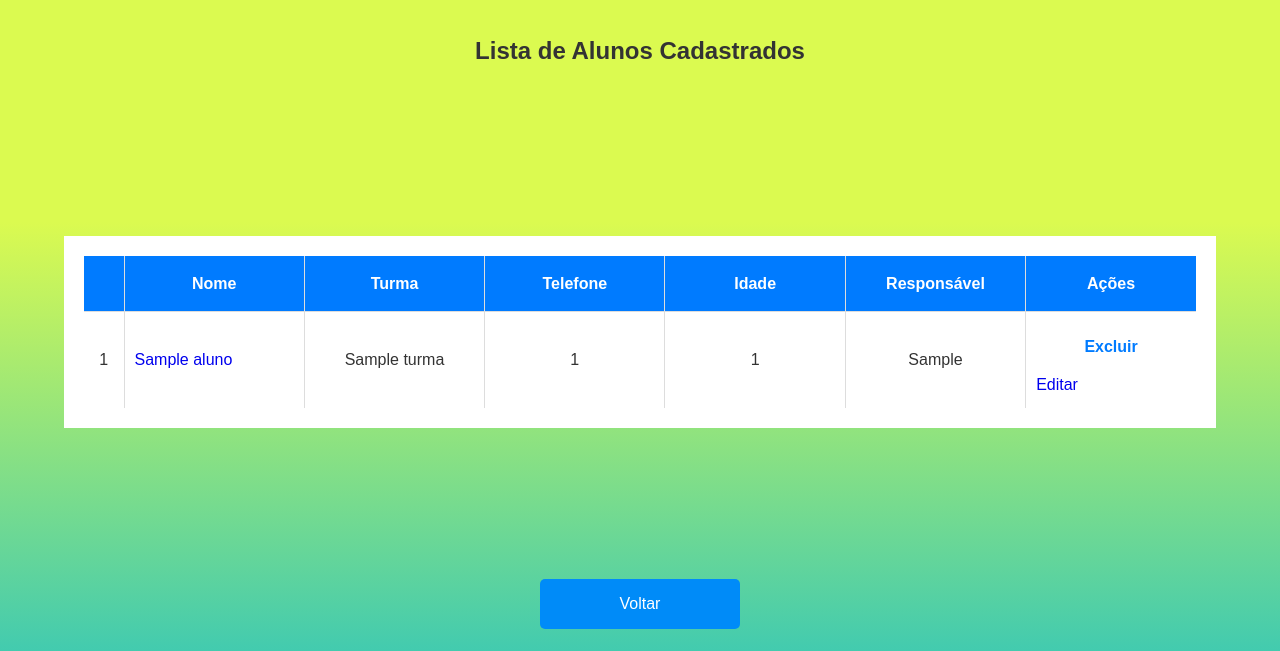
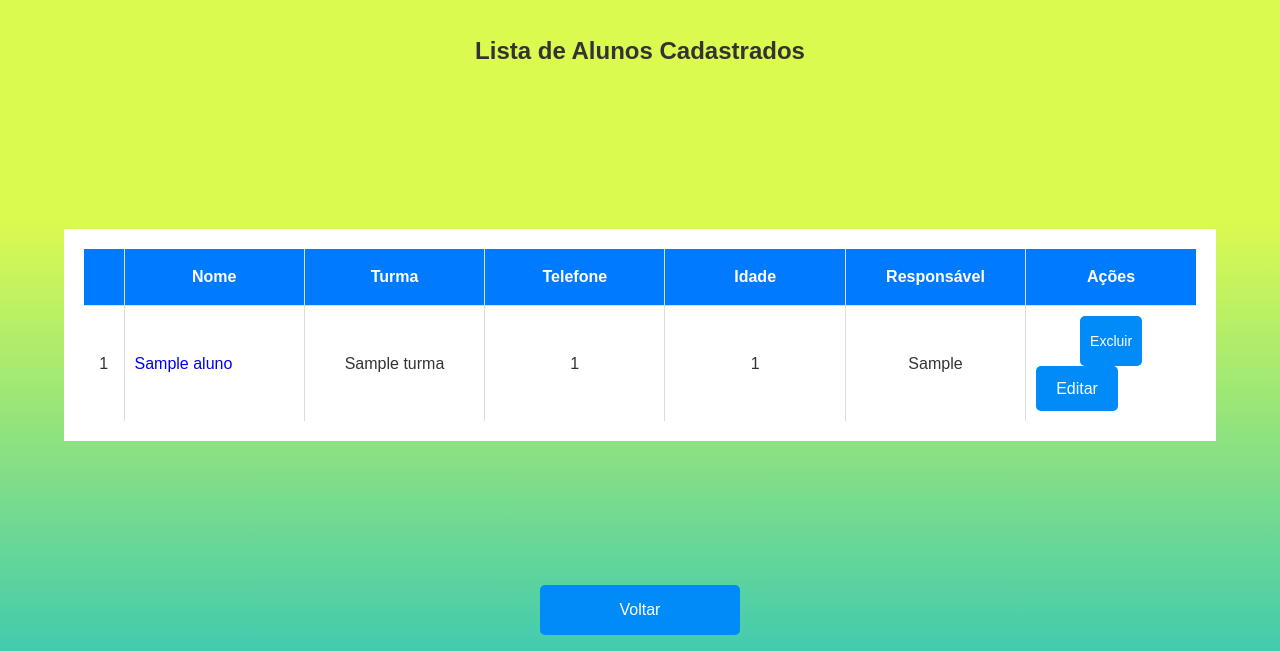
Before and after one commit to ThalesHenri/GestaoEscolar, a Django app: page /alunosDashboard/ in a window 1280 px wide. Shown: the part 58-709 px from the top of the page. Run offline with Django 5.2, Linux system fonts and the light colour scheme; a user stored in the database is signed in; tables that the repository leaves empty hold one stand-in row (values such as "Sample post").

Commit message:
nova branch

```diff
--- a/siteDjango/main/templates/alunosDashboard.html
+++ b/siteDjango/main/templates/alunosDashboard.html
@@ -32,11 +32,13 @@
         <td>
             <form action="{% url 'excluirAluno' aluno_id=aluno.id %}" method="POST" style="display: inline; background: none;text-decoration: none ;cursor: pointer;">
                 {% csrf_token %}
-                <button type="submit" onclick="return confirm('Tem certeza que deseja excluir {{ aluno.nome }}?');" style="background: none; color: var(--primary-color); border: none; cursor: pointer; text-decoration: none; font-weight: bold;font-size: 16px;">
-                    Excluir
-                </button>
+                <div class="buttonCase">
+                    <button type="submit" onclick="return confirm('Tem certeza que deseja excluir {{ aluno.nome }}?');" class="blueButton" >
+                        Excluir
+                    </button>
+                    <a href="{% url 'editarAluno' aluno_id=aluno.id %}" class="blueButton" >Editar</a>
+                </div>
             </form>
-            <a href="{% url 'editarAluno' aluno_id=aluno.id %}">Editar</a>
         </td>
     </tr>
     {% endfor %}
--- a/siteDjango/main/templates/pagamentosDashboard.html
+++ b/siteDjango/main/templates/pagamentosDashboard.html
@@ -40,7 +40,6 @@
                 <th>Mês</th>
                 <th>Valor</th>
                 <th>Data de Vencimento</th>
-                <th>Data do Pagamento</th>
                 <th>Status</th>
                 <!--<th>Ações</th>-->
             </tr>
@@ -54,7 +53,6 @@
                 <td>{{ mensalidade.data_vencimento|date:"F" }}</td>
                 <td>{{ mensalidade.valor_final|default:"0.00" }}</td>
                 <td>{{ mensalidade.data_vencimento|date:"d/m/Y" }}</td>
-                <td>{{ mensalidade.dia_pagamento_realizado }}</td>
                 <td>{{ mensalidade.status }}</td>
             </tr>
             {% endfor %}
```
